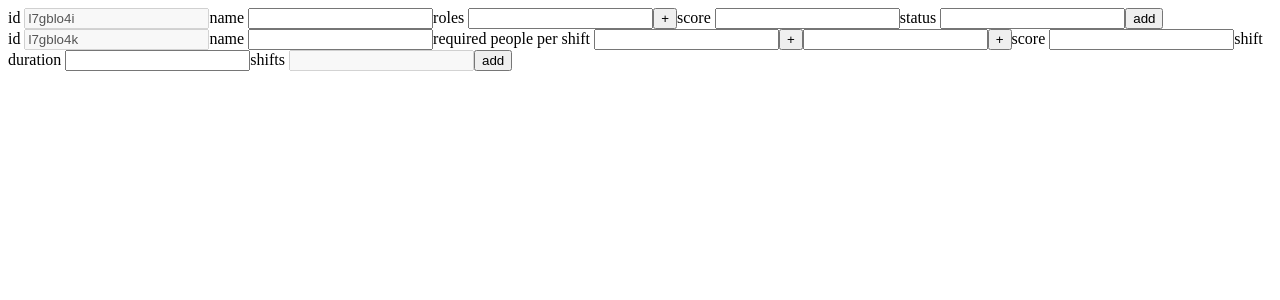
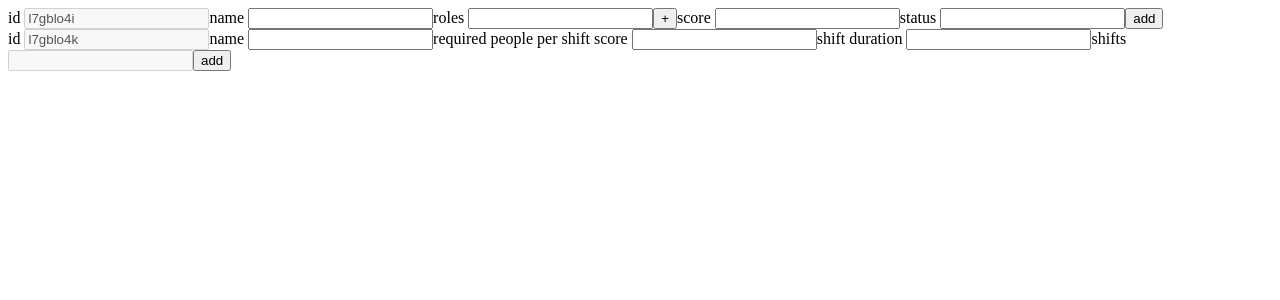
Before and after one commit to yuval-herman/shavazak, a React (Create React App) app in the folder client/: page /tablemanager in a window 1280 px wide. Shown: the top 300 px of the page. Built offline with nearby package versions, Linux system fonts and the light colour scheme.

Commit message:
Added onchange event to inputs.

```diff
--- a/client/src/TableManager/TableManager.tsx
+++ b/client/src/TableManager/TableManager.tsx
@@ -1,10 +1,10 @@
-import { SyntheticEvent, useState } from "react";
+import { ChangeEvent, ChangeEventHandler, SyntheticEvent, useState } from "react";
 import { savePerson, saveTask } from "../api";
 import { formDataToObj } from "../helpers";
 import { Person, Task } from "../types";
 import uniqId from "uniqid";
 
-function MultiInput(props: { name: string; rows?: number }) {
+function MultiInput(props: { name: string; change: ChangeEventHandler<HTMLInputElement>; rows?: number }) {
 	const [inputsNumber, setInputsNumber] = useState<number>(1);
 
 	function addInput() {
@@ -13,10 +13,10 @@ function MultiInput(props: { name: string; rows?: number }) {
 
 	const inputs = [];
 	for (let i = 0; i < inputsNumber; i++) {
-		inputs.push(<input key={i} name={props.name} />);
+		inputs.push(<input key={i} name={props.name} onChange={(event) => props.change(event)} />);
 	}
 
-	return (
+ 	return (
 		<>
 			<span>{inputs}</span>
 			<button onClick={addInput}>+</button>
@@ -32,8 +32,9 @@ function AddPerson() {
 		status: "",
 	});
 
-	function handleChange() {
-		console.log("changed");
+	function handleChange(event:ChangeEvent<HTMLInputElement> ) {
+		console.log(event);
+
 	}
 
 	function submitHandler(event: SyntheticEvent) {
@@ -48,23 +49,23 @@ function AddPerson() {
 			<label>
 				id{" "}
 				<input
-					onChange={handleChange}
+					onChange={(event) => handleChange(event)}
 					name="id"
 					value={uniqId()}
 					disabled
 				/>
 			</label>
 			<label>
-				name <input onChange={handleChange} name="name" />
+				name <input onChange={(event) => handleChange(event)} name="name" />
 			</label>
 			<label>
-				roles <MultiInput name="roles" />
+				roles <MultiInput change={handleChange} name="roles" />
 			</label>
 			<label>
-				score <input onChange={handleChange} name="score" type={"number"} />
+				score <input onChange={(event) => handleChange(event)} name="score" type={"number"} />
 			</label>
 			<label>
-				status <input onChange={handleChange} name="status" />
+				status <input onChange={(event) => handleChange(event)} name="status" />
 				{/* TODO: I don't know what to do... */}
 			</label>
 			<input type="submit" value="add" />
@@ -89,8 +90,8 @@ function AddTask() {
 			</label>
 			<label>
 				required people per shift{" "}
-				<MultiInput name="required_people_per_shift" />
-				<MultiInput name="required_people_per_shift" />
+				{/* <MultiInput name="required_people_per_shift" />
+				<MultiInput name="required_people_per_shift" /> */}
 			</label>
 			<label>
 				score <input name="score" type={"number"} />
```
